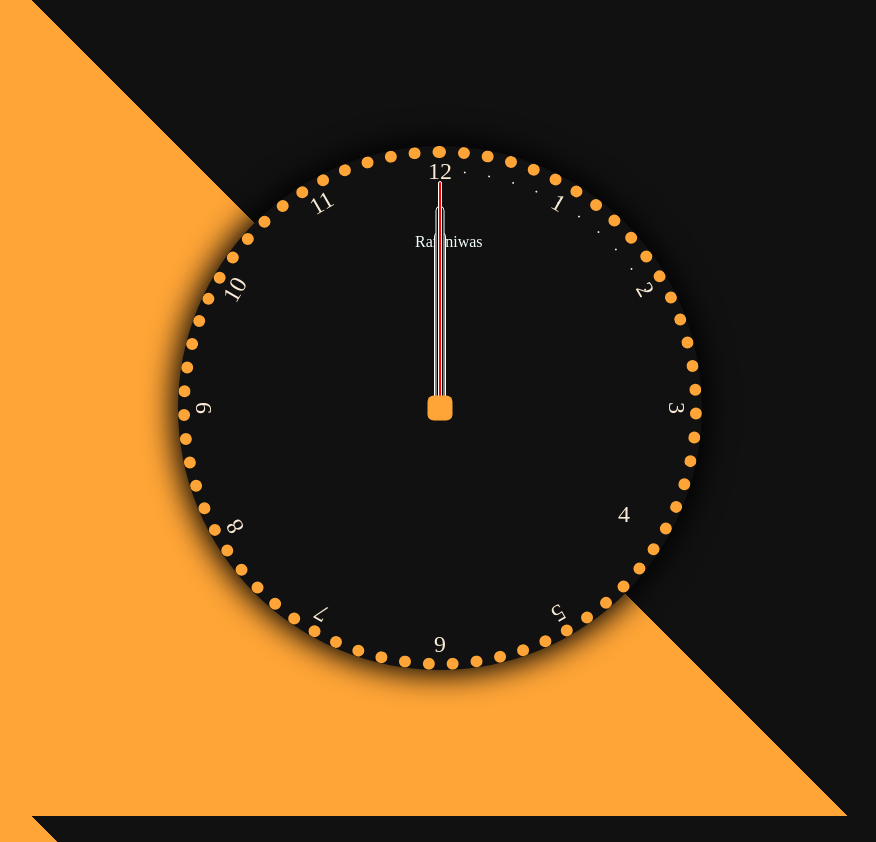
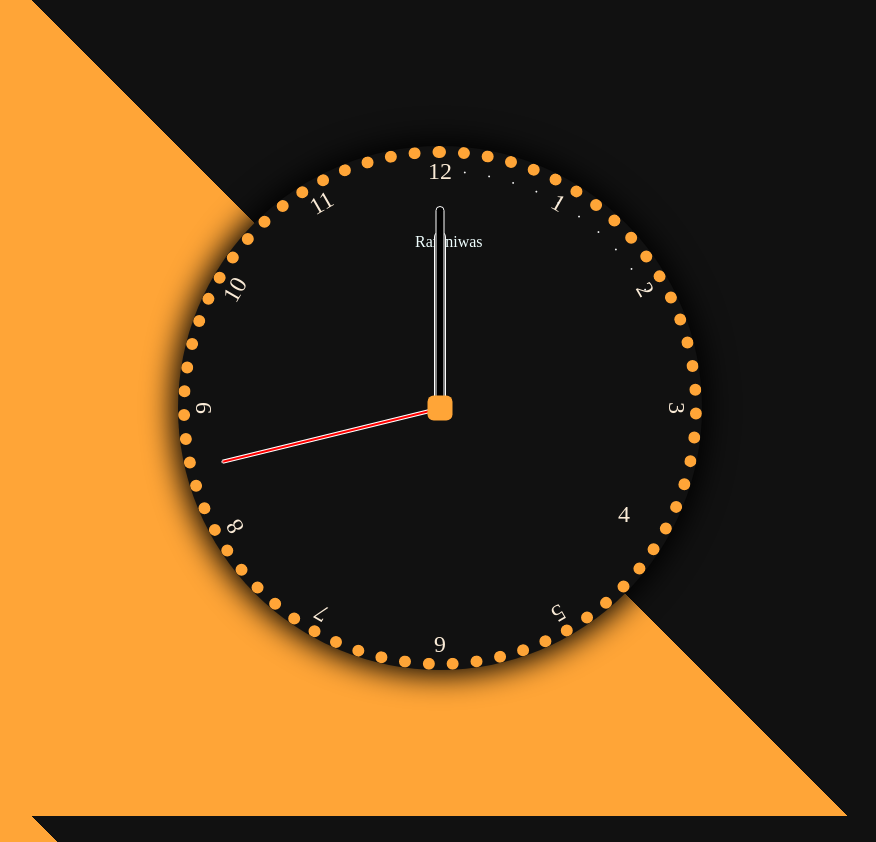
Before and after one commit to RamniwasMahala007/30-Days_JavaScript, a plain HTML site: page 02-JS-CSS-Clock/index.html in a window 1280 px wide. Shown: the whole page, without its empty margins (200-1076 px from the left). Drawn offline with Linux system fonts and the light colour scheme.

Commit message:
adding the code of rotate hand-second in js

```diff
--- a/02-JS-CSS-Clock/main.js
+++ b/02-JS-CSS-Clock/main.js
@@ -0,0 +1,26 @@
+//console.log("Hii it is for checking js file working or not");
+
+const secondHand = document.querySelector('.second');
+const minsHand = document.querySelector('.minute');
+const hourHand = document.querySelector('.hour');
+
+
+
+
+setInterval(setDate, 1000);
+//let i=0;
+function setDate(){
+  //  console.log("ramniwas print ho rha h ya nahi har second par",i++);
+
+  const currentdate = new Date();
+  //console.log(currentdate)
+  const mysec= currentdate.getSeconds();
+ // console.log(mysec)
+
+ const anglesec = ((mysec/60)*360) + 90;
+
+ secondHand.style.transform = `rotate(${anglesec}deg)`;
+
+ //console.log(anglesec)   ------->>   these are showing value in degree
+
+}
--- a/02-JS-CSS-Clock/style.css
+++ b/02-JS-CSS-Clock/style.css
@@ -30,7 +30,7 @@ body {
     border-top-left-radius: 10px;
     border-top-right-radius: 10px;
     transform-origin: bottom;
-   /* transform: rotate(45deg);*/
+   /*transform: rotate(45deg);*/
     transform: translateX(-50%);
     transition: all 0.5s;
 
```
